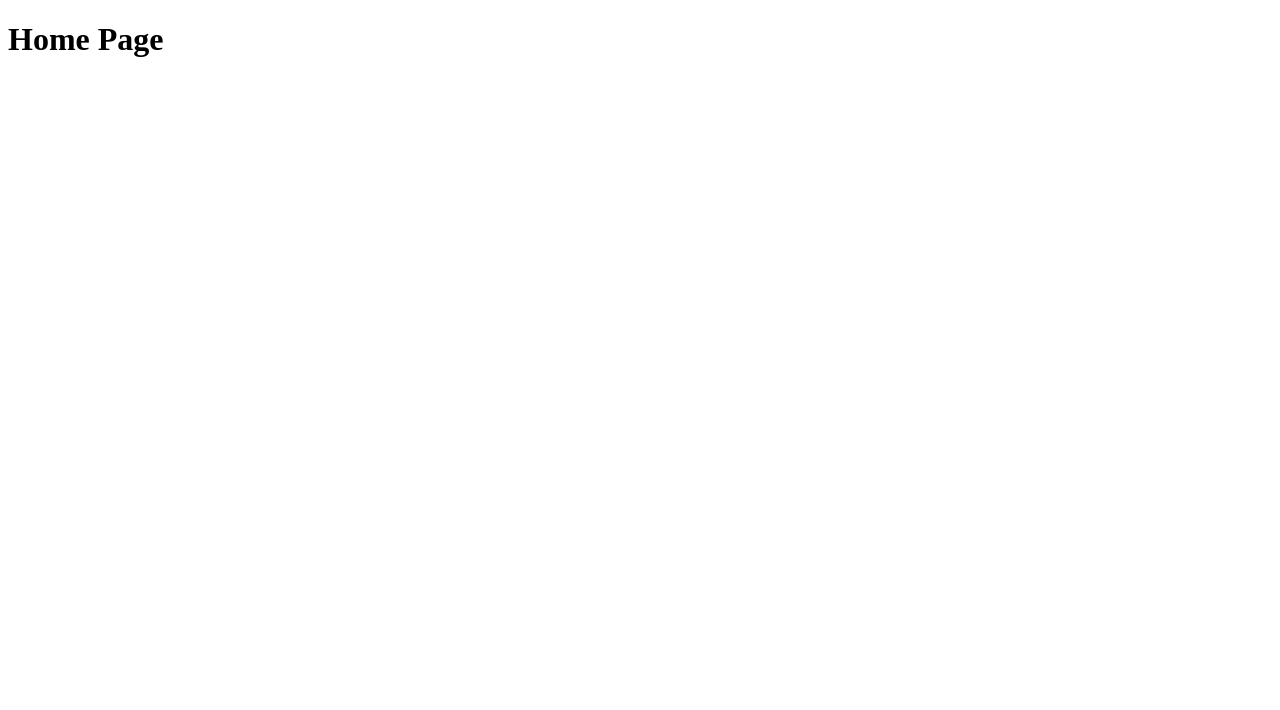
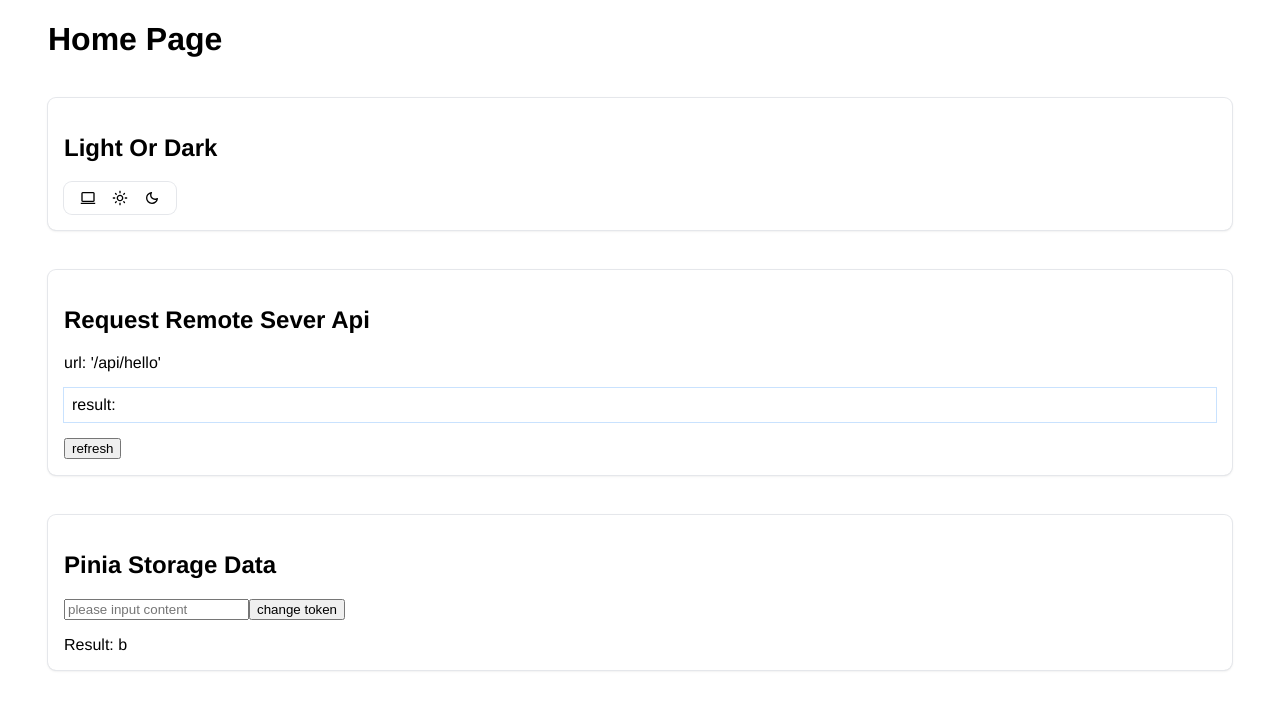
Before and after one commit to it-fb/nuxt3-demo, a Nuxt app: page / in a window 1280 px wide. Shown: the top 710 px of the page. Built offline with nearby package versions, Linux system fonts and the light colour scheme; no server answers.

Commit message:
fix: 优化

```diff
--- a/app.vue
+++ b/app.vue
@@ -1,10 +1,9 @@
 <script setup lang="ts">
-import { appName } from './constants';
+import { APP } from './constants'
 
 useHead({
-  title: appName
+  title: APP.name,
 })
-
 </script>
 
 <template>
--- a/assets/css/style.scss
+++ b/assets/css/style.scss
@@ -1 +1,12 @@
 // config common css
+
+html.dark {
+  color: #ffffff;
+  background-color: #121212;
+}
+
+body {
+  font-family: 'Noto Sans SC', 'Microsoft YaHei', 'PingFang SC', 'Helvetica Neue', Arial, sans-serif;
+  -webkit-font-smoothing: antialiased;
+  -moz-osx-font-smoothing: grayscale;
+}
--- /dev/null
+++ b/components/Card.vue
@@ -0,0 +1,7 @@
+<script setup lang="ts"></script>
+
+<template>
+  <div class="my-10 rounded-lg p-4 shadow ring-1 ring-gray-200">
+    <slot />
+  </div>
+</template>
--- /dev/null
+++ b/composables/api.ts
@@ -0,0 +1,7 @@
+import Request from '~/utils/request'
+
+class API {
+  getHello = () => Request.get('/hello')
+}
+
+export default new API()
--- /dev/null
+++ b/composables/token.ts
@@ -0,0 +1,25 @@
+import { defineStore } from 'pinia'
+
+export const useToken = defineStore('token', () => {
+  const token = ref<string>('b')
+
+  const setToken = (value: string) => {
+    token.value = value
+  }
+
+  return {
+    token,
+    setToken,
+  }
+}, {
+  persist: true,
+})
+
+// tips
+// persist  documentation: https://prazdevs.github.io/pinia-plugin-persistedstate/frameworks/nuxt.html
+
+// persist: true // enable pinia-plugin-persistedstate, default storage is cookie
+// or
+// persist: { storage: piniaPluginPersistedstate.cookies() }
+// persist: { storage: piniaPluginPersistedstate.sessionStorage() }
+// persist: { storage: piniaPluginPersistedstate.localStorage() }
--- a/constants/index.ts
+++ b/constants/index.ts
@@ -1,2 +1,15 @@
-export const appName = 'Nuxt3 App'
-export const appDesc = 'Nuxt3 Desc'
+const APP = {
+  name: 'Nuxt3 App',
+  desc: 'Nuxt3 App Description',
+  api: 'http://localhost:3000/api',
+}
+
+const CODE = {
+  ERROR: 400,
+  SUCCESS: 200,
+}
+
+export {
+  APP,
+  CODE,
+}
--- a/nuxt.config.ts
+++ b/nuxt.config.ts
@@ -1,5 +1,5 @@
 // https://nuxt.com/docs/api/configuration/nuxt-config
-import { appDesc } from './constants'
+import { APP } from './constants'
 
 export default defineNuxtConfig({
 
@@ -23,7 +23,7 @@ export default defineNuxtConfig({
       ],
       meta: [
         { name: 'viewport', content: 'width=device-width, initial-scale=1' },
-        { name: 'description', content: appDesc },
+        { name: 'description', content: APP.desc },
         { name: 'apple-mobile-web-app-status-bar-style', content: 'black-translucent' },
       ],
     },
@@ -34,7 +34,7 @@ export default defineNuxtConfig({
   ],
 
   colorMode: {
-    classSuffix: '-mode',
+    classSuffix: '',
   },
 
   devServer: {
--- a/package.json
+++ b/package.json
@@ -11,6 +11,7 @@
   },
   "devDependencies": {
     "@antfu/eslint-config": "^2.23.2",
+    "@iconify-json/material-symbols": "^1.2.12",
     "@nuxt/eslint": "^0.7.4",
     "@nuxt/icon": "^1.3.1",
     "@nuxt/image": "^1.8.1",
--- a/pages/index.vue
+++ b/pages/index.vue
@@ -1,9 +1,61 @@
 <script setup lang="ts">
+const color = useColorMode()
+const store = useToken()
+// const nuxtApp = useNuxtApp()
 
+// change the cache key to 'xxx'
+// const { data } = await useAsyncData('xxx', () => api.getHello(), {
+//   // cache key
+//   getCachedData(key) {
+//     return nuxtApp.payload.data[key] || nuxtApp.static.data[key]
+//   },
+// })
+
+// or
+
+const input = ref<string>('')
+
+const { data, refresh } = await useAsyncData(() => api.getHello())
+
+function saveToken() {
+  store.setToken(input.value)
+}
+
+function changeColorMode(mode: 'system' | 'light' | 'dark') {
+  color.preference = mode
+}
 </script>
 
 <template>
-  <div>
+  <div class="px-10">
     <h1>Home Page</h1>
+    <Card>
+      <h2>Light Or Dark</h2>
+      <div flex="~ inline gap-4" class="rd-2 px-4 py-2 ring-1 ring-gray-200">
+        <Icon :class="{ 'color-green': color.preference === 'system' }" class="cursor-pointer" hover="color-green" name="material-symbols:computer-outline-rounded" @click="changeColorMode('system')" />
+        <Icon :class="{ 'color-green': color.preference === 'light' }" class="cursor-pointer" hover="color-green" name="material-symbols:light-mode-outline-rounded" @click="changeColorMode('light')" />
+        <Icon :class="{ 'color-green': color.preference === 'dark' }" class="cursor-pointer" hover="color-green" name="material-symbols:dark-mode-outline-rounded" @click="changeColorMode('dark')" />
+      </div>
+    </Card>
+    <Card>
+      <h2>Request Remote Sever Api</h2>
+      <div>url: '/api/hello'</div>
+      <div class="my-4 p-2 ring-1">
+        result: {{ data }}
+      </div>
+      <button @click="refresh()">
+        refresh
+      </button>
+    </Card>
+    <Card>
+      <h2>Pinia Storage Data</h2>
+      <input v-model="input" placeholder="please input content">
+      <button @click="saveToken()">
+        change token
+      </button>
+      <div class="mt-4">
+        Result: {{ store.token }}
+      </div>
+    </Card>
   </div>
 </template>
--- /dev/null
+++ b/utils/request.ts
@@ -0,0 +1,63 @@
+import { APP, CODE } from '~/constants'
+
+async function request(url: string, options: any) {
+  url = APP.api + url
+  options.headers = {
+    'content-type': 'application/json',
+    ...options.headers,
+  }
+
+  const temp = (await fetch(url, {
+    ...options,
+  }).then((res: any) => {
+    // token
+    return res
+  }).catch((err: any) => {
+    return Promise.reject(err)
+  })).json()
+
+  return new Promise((resolve, reject) => {
+    temp.then((res: any) => {
+      switch (res.code) {
+      case CODE.ERROR:
+        reject(res)
+        break
+      default:
+        resolve(res)
+        break
+      }
+    }).catch((err: any) => {
+      reject(err.message)
+    })
+  })
+}
+
+export default new class Request {
+  get(url: string, params?: any) {
+    return request(url, {
+      method: 'get',
+      query: params,
+    })
+  }
+
+  post(url: string, data?: any) {
+    return request(url, {
+      method: 'post',
+      body: JSON.stringify(data),
+    })
+  }
+
+  put(url: string, data?: any) {
+    return request(url, {
+      method: 'put',
+      body: JSON.stringify(data),
+    })
+  }
+
+  delete(url: string, params?: any) {
+    return request(url, {
+      method: 'delete',
+      params,
+    })
+  }
+}()
```
Also changed, not shown: 2 other files (tests, documents, lock files or other folders).
